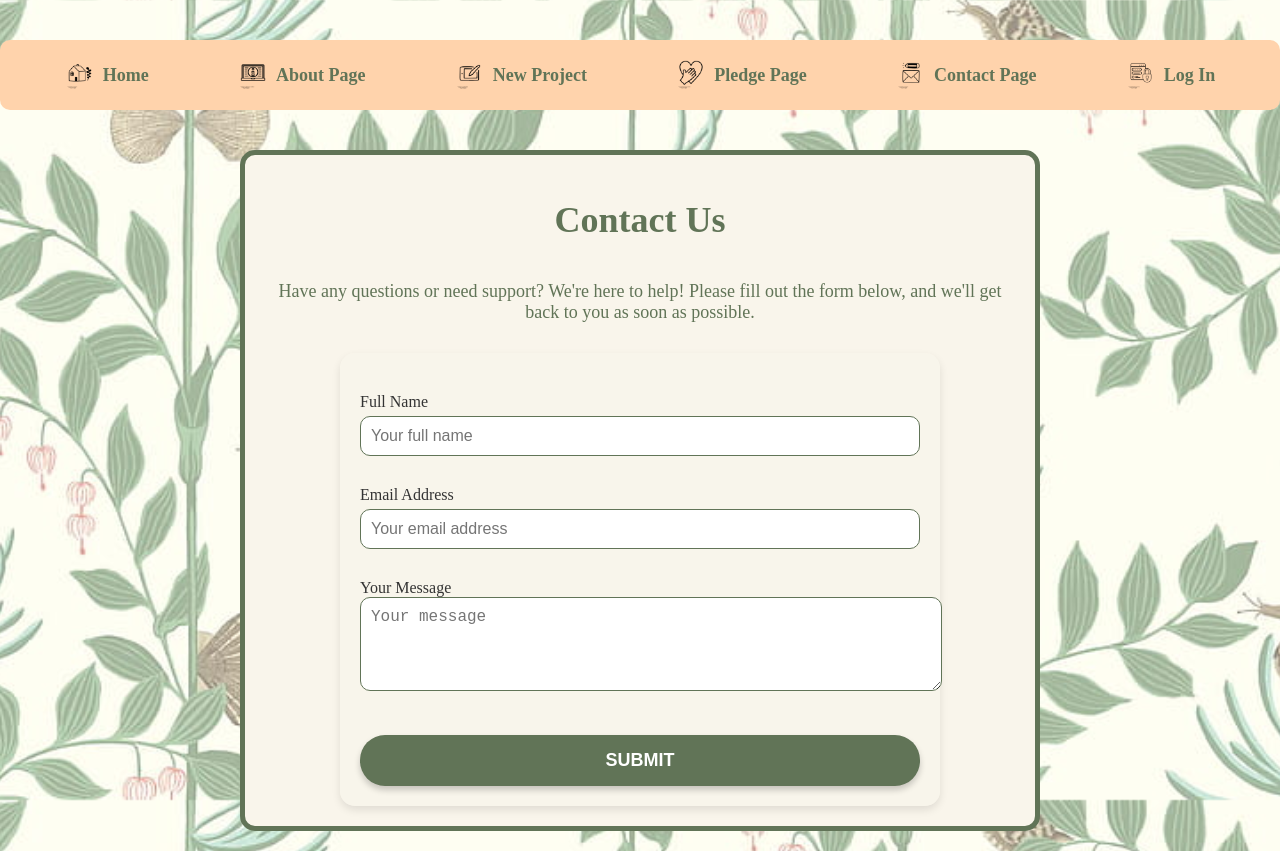
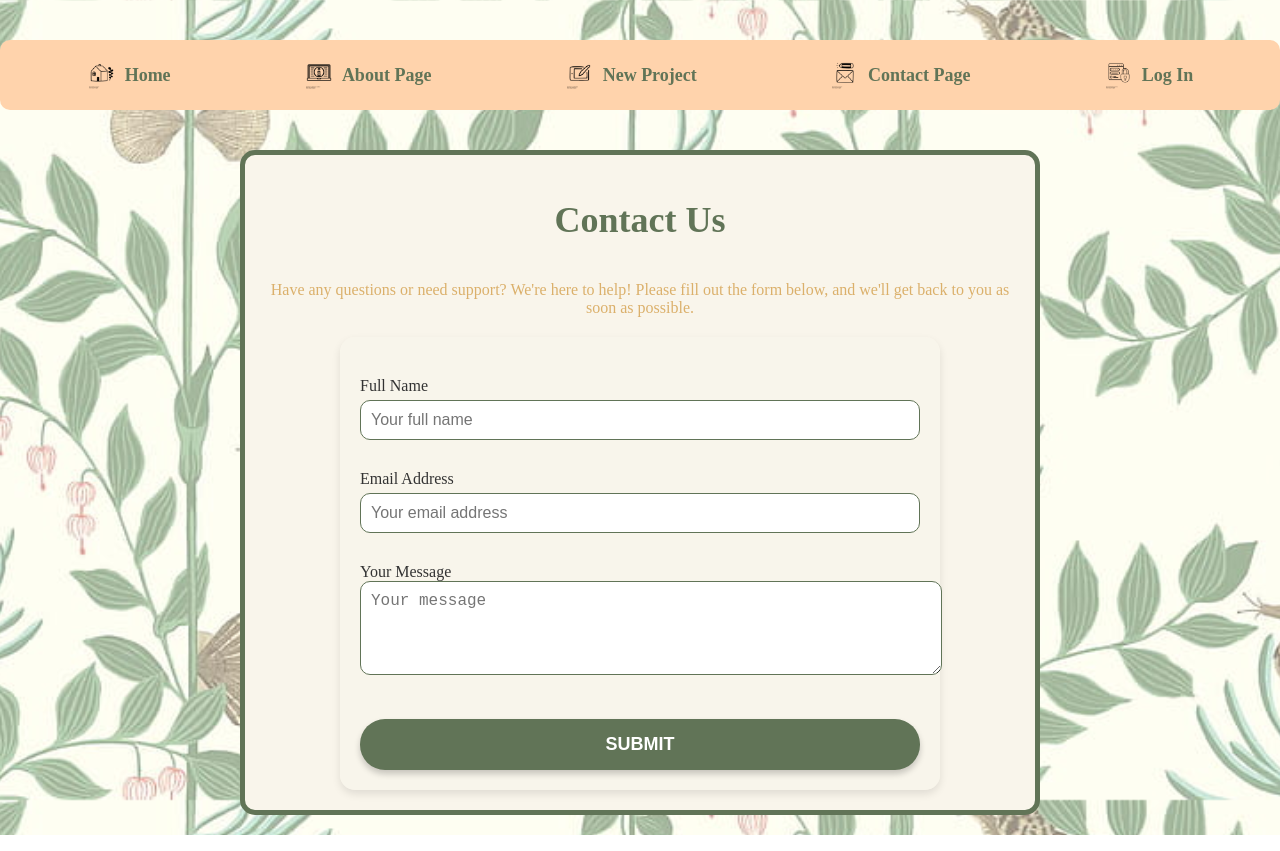
Before and after one commit to Beanolini/crowdfunding_front_end, a React (Vite) app: page /contact in a window 1280 px wide. Built offline with nearby package versions, Linux system fonts and the light colour scheme.

Commit message:
removed Pledge Page

```diff
--- a/src/components/NavBar.jsx
+++ b/src/components/NavBar.jsx
@@ -4,7 +4,6 @@ import "./NavBar.css";
 import homeIcon from "../images/icon-home.png";
 import aboutIcon from "../images/icon-about.png";
 import newprojectIcon from "../images/icon-newproject.png";
-import pledgeIcon from "../images/icon-pledge.png";
 import contactIcon from "../images/icon-contact.png";
 import loginIcon from "../images/icon-login.png";
 import logoutIcon from "../images/icon-logout.png";
@@ -32,10 +31,6 @@ function NavBar() {
           <img src={newprojectIcon} alt="New Project" className="nav-icon" />
           New Project
         </Link>
-        <Link to="/pledgepage">
-          <img src={pledgeIcon} alt="Pledge Page" className="nav-icon" />
-          Pledge Page
-        </Link>
         <Link to="/contact">
           <img src={contactIcon} alt="Contact Page" className="nav-icon" />
           Contact Page
--- a/src/pages/PledgePage.css
+++ /dev/null
@@ -1,107 +0,0 @@
-body {
-  background-image: url("../images/background-2.jpg");
-  background-size: cover;
-  background-position: center;
-  background-repeat: no-repeat;
-  margin: 0;
-  background-attachment: fixed;
-}
-
-.header-box {
-  border: 5px solid #617457;
-  border-radius: 15px;
-  padding: 20px;
-  margin: 20px auto;
-  max-width: 800px;
-  background-color: #f9f5eb;
-  position: relative;
-  text-align: center;
-}
-
-h1 {
-  font-family: "inknut antiqua", serif;
-  font-size: 28px;
-  font-weight: bold;
-  color: #617457;
-  text-align: center;
-  margin-bottom: 20px;
-}
-
-p {
-  font-family: "inknut antiqua", serif;
-  font-size: 18px;
-  color: #617457;
-  text-align: center;
-  margin-bottom: 30px;
-}
-
-img {
-  max-width: 100%;
-  height: auto;
-  border-radius: 10px;
-}
-
-form {
-  display: flex;
-  flex-direction: column;
-  align-items: stretch;
-  max-width: 600px;
-  margin: 0 auto;
-}
-
-form div {
-  width: 100%;
-  margin-bottom: 15px;
-  box-sizing: border-box;
-}
-
-form label {
-  font-size: 16px;
-  color: #333;
-  margin-bottom: 5px;
-  display: block;
-  text-align: left;
-}
-
-form input,
-form select {
-  width: 100%;
-  padding: 12px;
-  border: 2px solid #ccc;
-  border-radius: 8px;
-  font-size: 16px;
-  margin-top: 5px;
-  box-sizing: border-box;
-}
-
-form button {
-  background-color: #617457;
-  color: white;
-  border: none;
-  padding: 12px;
-  width: 100%;
-  border-radius: 8px;
-  font-size: 18px;
-  cursor: pointer;
-  margin-top: 10px;
-  box-sizing: border-box;
-  transition: background-color 0.3s ease;
-}
-
-form button:hover {
-  background-color: #506340;
-}
-
-form div.checkbox-container {
-  display: flex;
-  align-items: center;
-  justify-content: flex-start;
-  gap: 10px;
-  margin-bottom: 15px;
-}
-
-form input[type="checkbox"] {
-  width: 20px;
-  height: 20px;
-  accent-color: #617457;
-}
--- a/src/pages/PledgePage.jsx
+++ /dev/null
@@ -1,14 +0,0 @@
-import PledgeForm from "../components/PledgeForm";
-import "./PledgePage.css";
-
-function PledgePage() {
-  return (
-    <div>
-      <div className="header-box">
-        <h1>Pledge Your Support</h1> <PledgeForm />
-      </div>
-    </div>
-  );
-}
-
-export default PledgePage;
```
